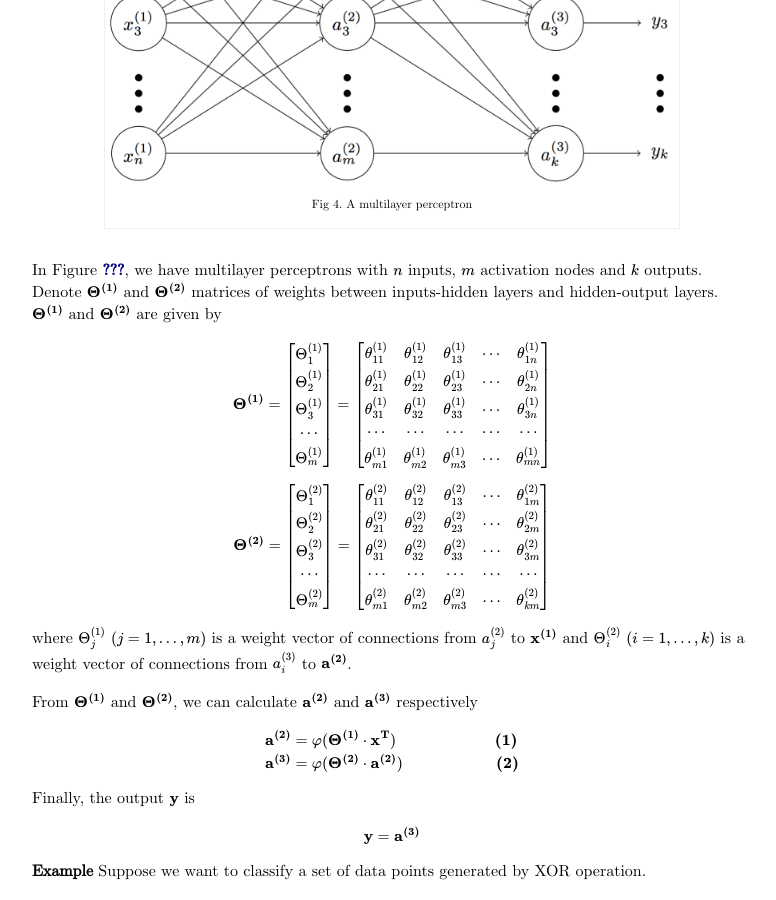
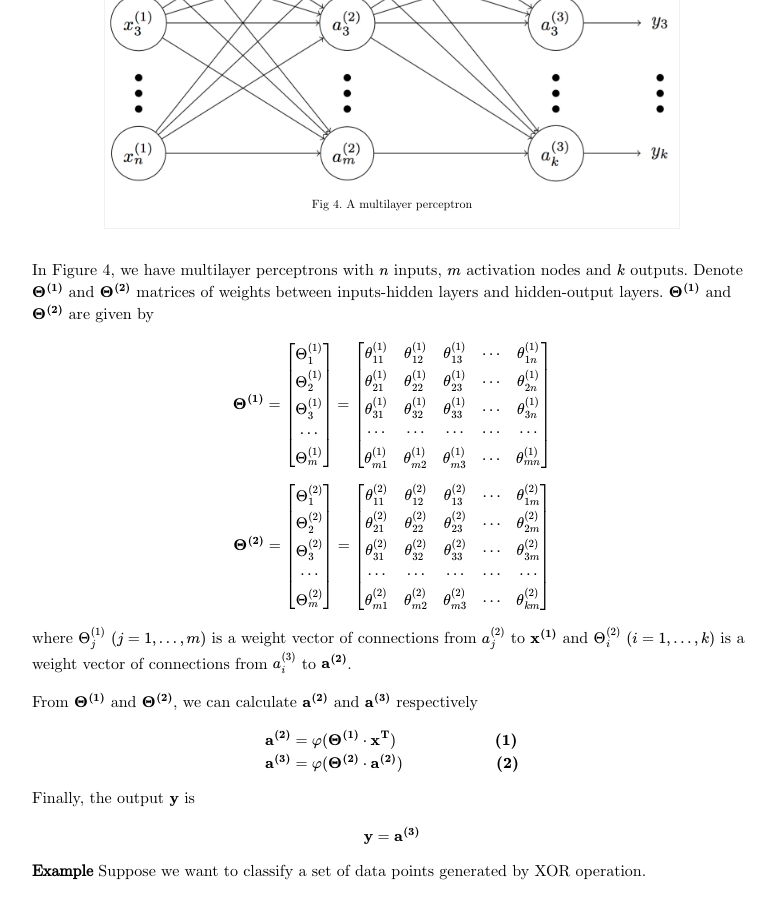
Before and after one commit to newbiettn/newbiettn.github.io, a Jekyll site: the page built from _posts/2017-01-03-feedforward-neural-networks.md, in a window 1280 px wide and 900 px high, scrolled down 3281 px. Shown: the whole window, without its empty margins (208-984 px from the left). Built offline with Jekyll 4.4.1, drawn with Linux system fonts in a browser that asks for light colours; formulas are drawn with MathJax 3; comment, search, counter and statistics services are not loaded.

```diff
--- a/_posts/2017-01-03-feedforward-neural-networks.md
+++ b/_posts/2017-01-03-feedforward-neural-networks.md
@@ -55,7 +55,7 @@
 
 {% include image.html url="/images/a_multilayer_perceptron.png" description="Fig 4. A multilayer perceptron" %}
 
-In Figure \ref{fig:feedforward}, we have multilayer perceptrons with $n$ inputs, $m$ activation nodes and $k$ outputs. Denote $\mathbf{\Theta^{(1)}}$ and $\mathbf{\Theta^{(2)}}$ matrices of weights between inputs-hidden layers and hidden-output layers. $\mathbf{\Theta^{(1)}}$ and $\mathbf{\Theta^{(2)}}$ are given by
+In Figure 4, we have multilayer perceptrons with $n$ inputs, $m$ activation nodes and $k$ outputs. Denote $\mathbf{\Theta^{(1)}}$ and $\mathbf{\Theta^{(2)}}$ matrices of weights between inputs-hidden layers and hidden-output layers. $\mathbf{\Theta^{(1)}}$ and $\mathbf{\Theta^{(2)}}$ are given by
 
 $$
 \mathbf{\Theta^{(1)}} =
```
